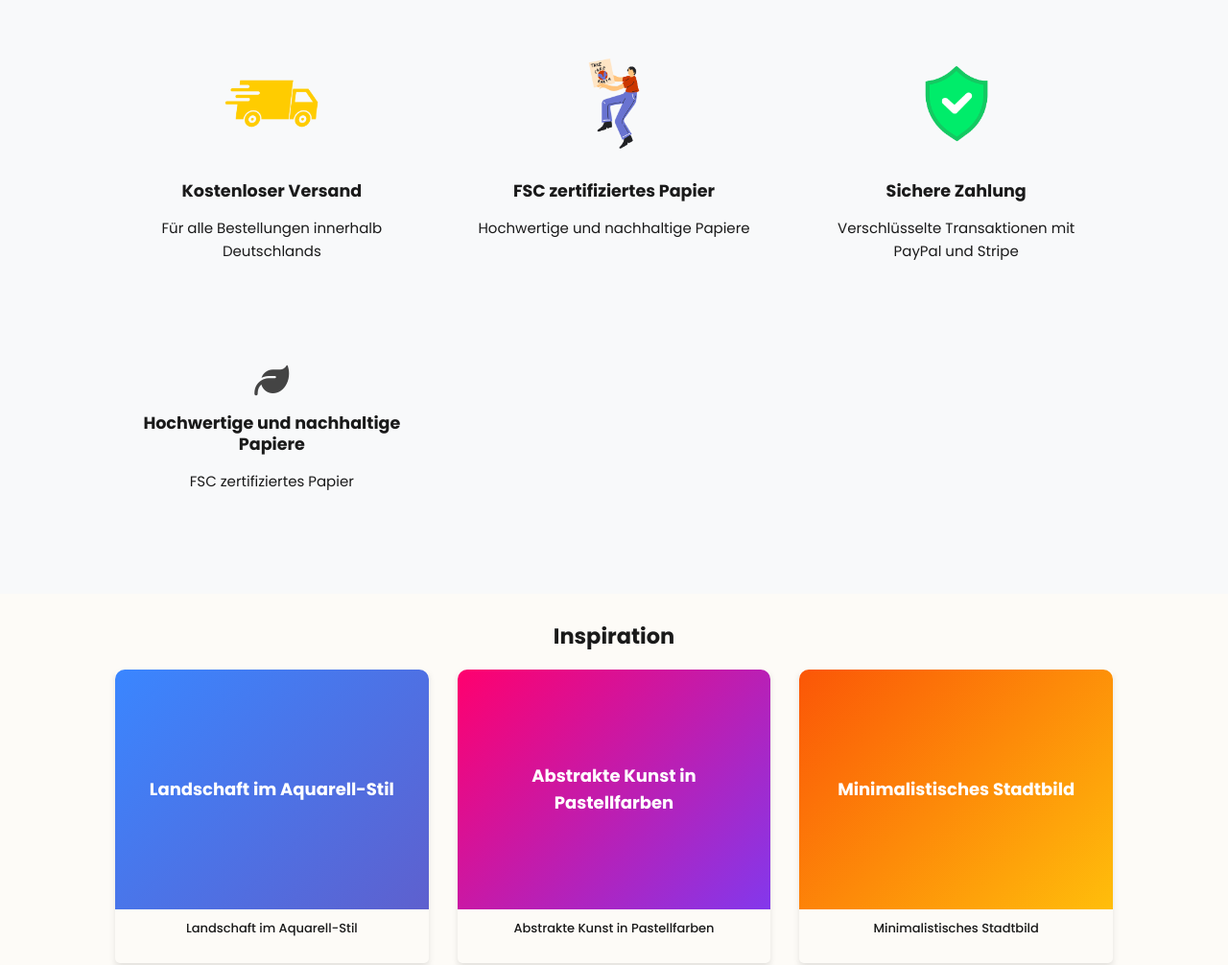
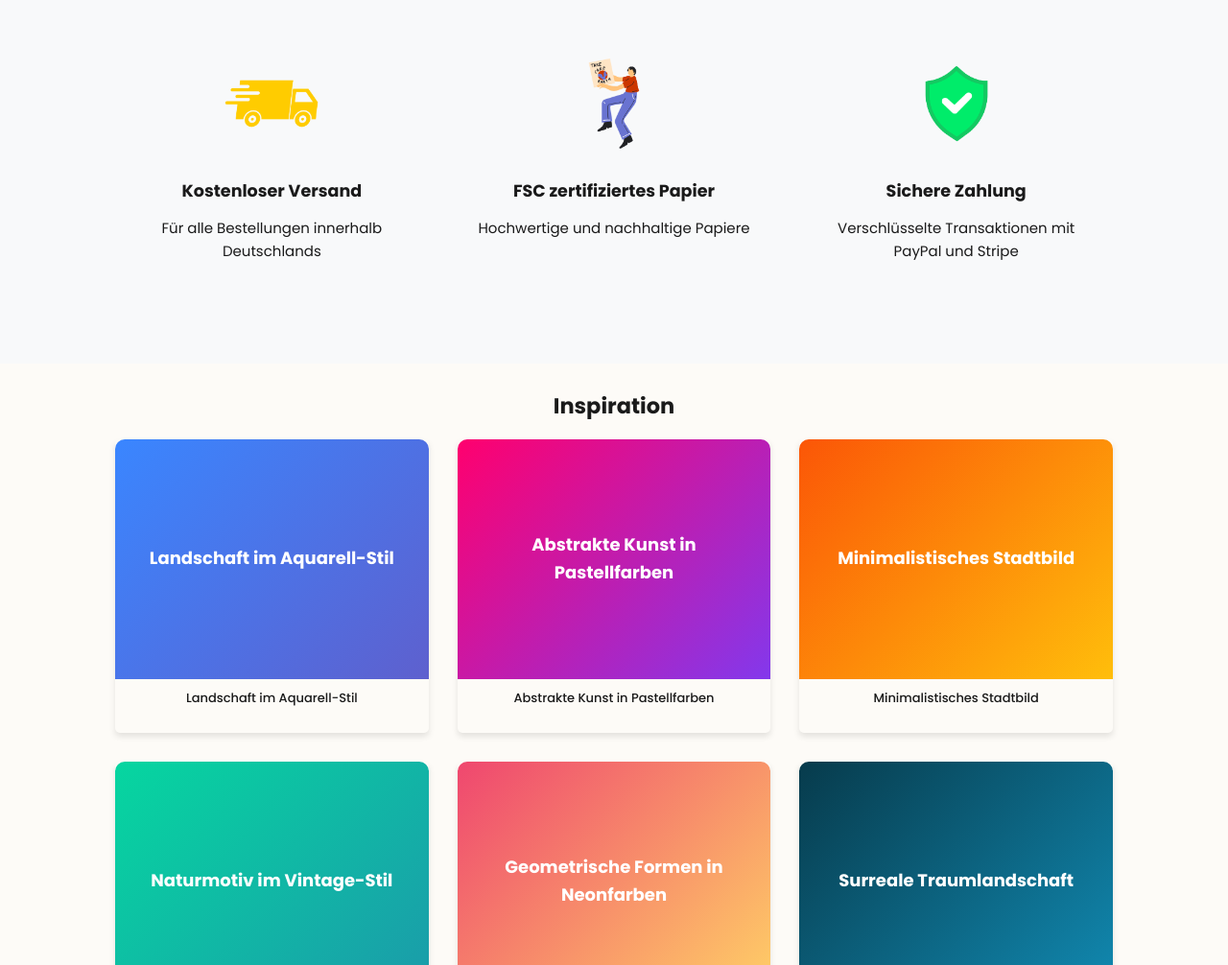
Before and after one commit to coding-horstmann/createmyart, a website with bundled scripts: page index.html in a window 1280 px wide. Shown: the part 1484-2490 px from the top of the page at 96% size. Built offline with nearby package versions, Linux system fonts and the light colour scheme; files whose address does not match are found by name.

Commit message:
Entferne doppeltes Benefits-Element mit FSC-Papier

```diff
--- a/index.html
+++ b/index.html
@@ -156,11 +156,6 @@
                 <img src="img/benefits/secure.png" alt="Sichere Zahlung" class="benefit-image">
                 <h3>Sichere Zahlung</h3>
                 <p>Verschlüsselte Transaktionen mit PayPal und Stripe</p>
-            </div>
-            <div class="benefit-item">
-                <i class="fas fa-leaf"></i>
-                <h3>Hochwertige und nachhaltige Papiere</h3>
-                <p>FSC zertifiziertes Papier</p>
             </div>
         </div>
     </section>
```
